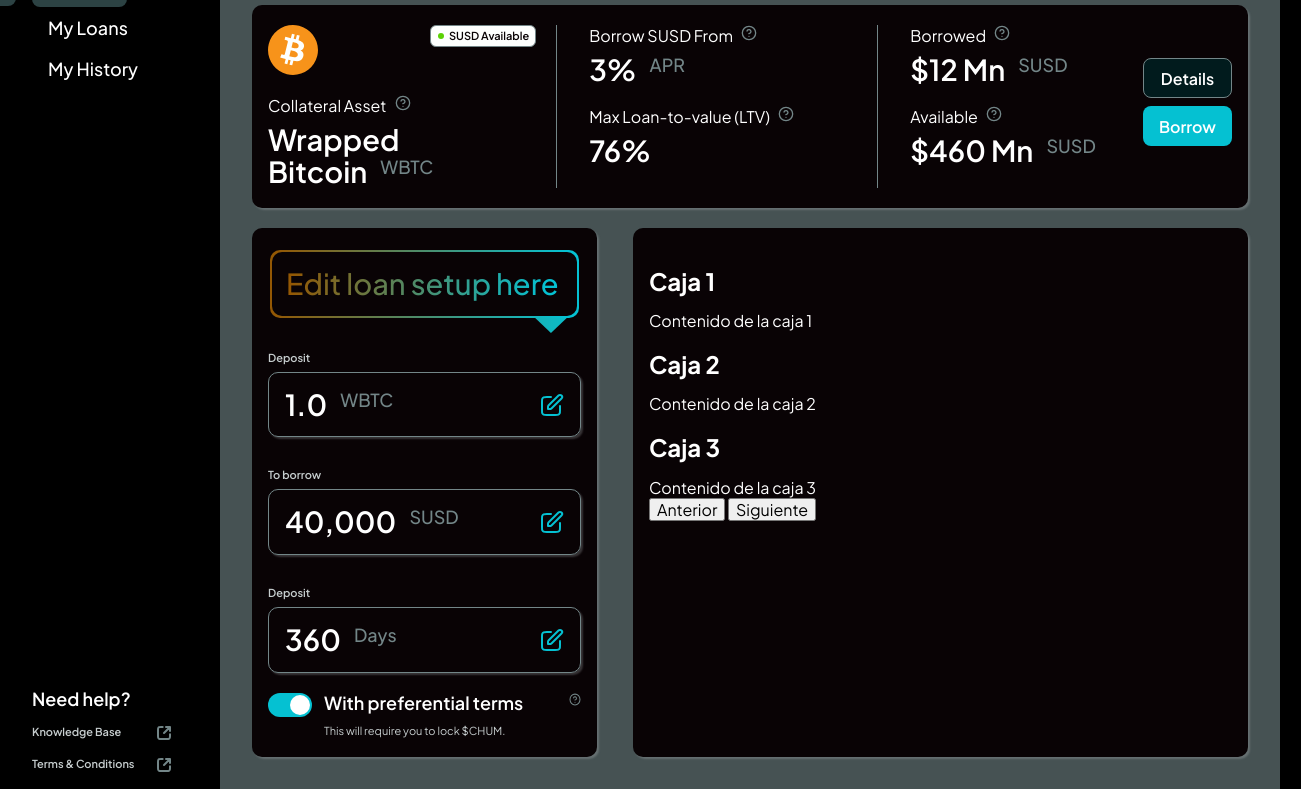
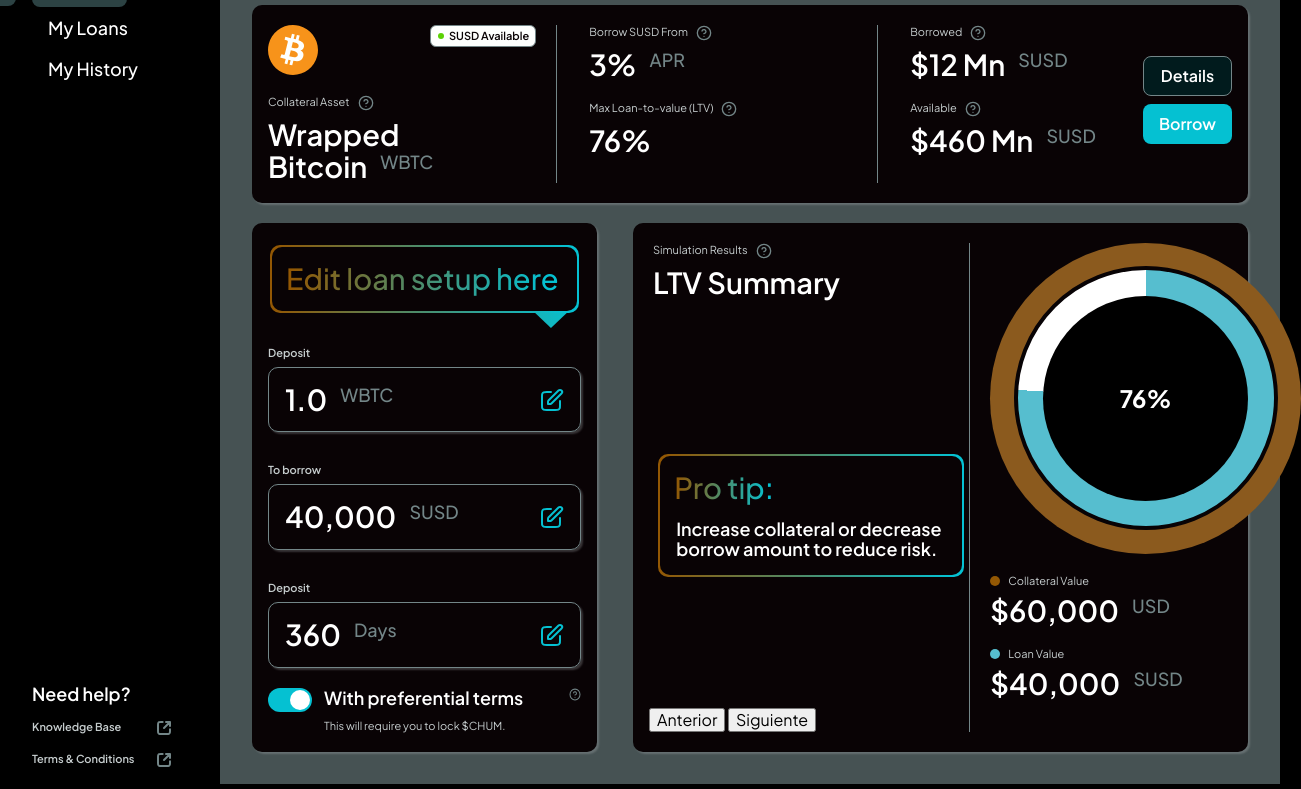
Before and after one commit to nande12/shark, a website: page borrow.html in a window 1280 px wide. Shown: the part 237-1026 px from the top of the page, 1301 px wide, since content can reach past the window. Drawn offline with Linux system fonts and the light colour scheme.

Commit message:
Simulation first screen

```diff
--- a/borrow.html
+++ b/borrow.html
@@ -499,8 +499,56 @@
             <div class="simulation-box table-row less-padding">
               <div class="step-container">
                 <div class="step" id="step1">
-                  <h2>Caja 1</h2>
-                  <p>Contenido de la caja 1</p>
+                  <div class="sim-main">
+                    <p class="heading-label">
+                      Simulation Results
+                      <span><img src="./img/help-circle.svg" alt="" /></span>
+                    </p>
+                    <h2 class="asset-title">LTV Summary</h2>
+
+                    <div class="pro-tip">
+                      <h2 class="gradient-title">
+                        <div class="gradient-title-span">
+                          <span>Pro tip:</span>
+                        </div>
+                        <p class="pro-tip-desc">
+                          Increase collateral or decrease borrow amount to
+                          reduce risk.
+                        </p>
+                      </h2>
+                    </div>
+                  </div>
+                  <div class="sim-secondary">
+                    <div class="progress-container">
+                      <div class="outer-circle">
+                        <div class="inner-circle">
+                          <span id="progress-text">0%</span>
+                        </div>
+                      </div>
+                    </div>
+
+                    <!-- Inputs hidden -->
+                    <input type="hidden" id="progress-brown" value="100" />
+                    <!-- Para la barra exterior (café) -->
+                    <input type="hidden" id="progress-aqua" value="76" />
+                    <!-- Para la barra interior (verde agua) -->
+
+                    <p class="heading-label">
+                      <span class="brown-circle heading-circle"></span>
+                      Collateral Value
+                    </p>
+                    <h2 class="asset-title">
+                      $60,000 <span class="asset-type">USD</span>
+                    </h2>
+
+                    <p class="heading-label">
+                      <span class="blue-light-circle heading-circle"></span>
+                      Loan Value
+                    </p>
+                    <h2 class="asset-title">
+                      $40,000 <span class="asset-type">SUSD</span>
+                    </h2>
+                  </div>
                 </div>
                 <div class="step" id="step2">
                   <h2>Caja 2</h2>
--- a/js/main.js
+++ b/js/main.js
@@ -219,3 +219,85 @@ if (document.getElementById("slider2")) {
 if (document.getElementById("initialBox")) {
   document.getElementById("initialBox").classList.add("active");
 }
+
+//SIMULATION CONTAINER
+let currentStep = 1;
+
+function showStep(step) {
+  // Esconder todas las cajas
+  const steps = document.querySelectorAll(".step");
+
+  if (steps) {
+    steps.forEach((s) => {
+      s.classList.remove("active");
+    });
+
+    // Mostrar la caja correspondiente
+    const activeStep = document.getElementById("step" + step);
+    if (activeStep) {
+      activeStep.classList.add("active");
+    }
+  }
+}
+
+function navigate(direction) {
+  currentStep += direction;
+
+  // Ajustar cíclicamente el número de paso
+  if (currentStep > 3) {
+    currentStep = 1;
+  } else if (currentStep < 1) {
+    currentStep = 3;
+  }
+
+  showStep(currentStep);
+}
+
+// Inicializar mostrando la caja 1
+showStep(currentStep);
+
+//PROGRESS BAR
+///////////////////////////
+
+document.addEventListener("DOMContentLoaded", () => {
+  // Referencias de elementos
+  const inputBrown = document.getElementById("progress-brown");
+  const inputAqua = document.getElementById("progress-aqua");
+  const progressText = document.getElementById("progress-text");
+  const outerCircle = document.querySelector(".outer-circle");
+  const innerCircle = document.querySelector(".inner-circle");
+
+  // Obtener valores de los inputs
+  if (inputBrown) {
+    const valueBrown = parseInt(inputBrown.value);
+
+    // Limitar valores entre 0 y 100
+    const brownProgress = Math.min(Math.max(valueBrown, 0), 100);
+
+    // Ajustar colores de progreso usando conic-gradient
+    if (outerCircle) {
+      outerCircle.style.background = `conic-gradient(
+      #8b5a1e 0% ${brownProgress}%,
+      #080305 ${brownProgress}% 100%
+  )`;
+    }
+  }
+
+  if (inputAqua) {
+    const valueAqua = parseInt(inputAqua.value);
+
+    // Limitar valores entre 0 y 100
+    const aquaProgress = Math.min(Math.max(valueAqua, 0), 100);
+
+    // Actualizar el texto del progreso
+    progressText.textContent = `${valueAqua}%`;
+
+    // Ajustar colores de progreso usando conic-gradient
+    if (innerCircle) {
+      innerCircle.style.background = `conic-gradient(
+        #56becf 0% ${aquaProgress}%,
+        #ffffff ${aquaProgress}% 100%
+    )`;
+    }
+  }
+});
--- a/sass/loan-setup.scss
+++ b/sass/loan-setup.scss
@@ -181,6 +181,7 @@
 //element styles
 .gradient-title {
   display: flex;
+  flex-direction: column;
   align-items: center;
   width: 100%;
   position: relative;
@@ -225,6 +226,18 @@
     -webkit-background-clip: text;
     background-clip: text;
     -webkit-text-fill-color: transparent;
+  }
+
+  .pro-tip-desc {
+    color: #fff;
+    position: relative;
+    z-index: 1;
+    font-size: 18px;
+    font-weight: 600;
+    background: #090305;
+    width: 100%;
+    margin: 0;
+    padding-top: 20px;
   }
 
   &.arrow-approach {
--- /dev/null
+++ b/sass/simulation.scss
@@ -0,0 +1,135 @@
+.simulation-box {
+  position: relative;
+
+  .step-container {
+    color: #fff;
+  }
+
+  .step {
+    position: absolute;
+    top: 0;
+    left: 0;
+    width: 100%;
+    height: 100%;
+    opacity: 0;
+    visibility: hidden;
+    transition: opacity 0.5s ease-in-out, visibility 0s 0.5s;
+    padding: 20px;
+    display: flex;
+  }
+
+  .step.active {
+    opacity: 1;
+    visibility: visible;
+    transition: opacity 0.5s ease-in-out;
+    display: flex;
+    flex-direction: column;
+  }
+
+  .navigation {
+    margin-top: 0;
+    position: absolute;
+    z-index: 100;
+    bottom: 20px;
+  }
+
+  .sim-main {
+    height: 100%;
+    display: flex;
+    flex-direction: column;
+  }
+
+  .pro-tip {
+    height: 100%;
+    align-items: center;
+    justify-content: center;
+    display: flex;
+
+    .gradient-title {
+      max-width: 310px;
+    }
+
+    .gradient-title-span {
+      border-bottom-left-radius: 0;
+      border-bottom-right-radius: 0;
+    }
+
+    .pro-tip-desc {
+      padding: 0 16px 16px;
+      border-bottom-left-radius: 10px;
+      border-bottom-right-radius: 10px;
+    }
+  }
+}
+
+// PORGRESS BAR
+.progress-container {
+  position: relative;
+  width: 311px;
+  height: 311px;
+  margin: auto;
+  margin-bottom: 20px;
+}
+
+.outer-circle {
+  position: relative;
+  width: 100%;
+  height: 100%;
+  border-radius: 50%;
+  background: conic-gradient(
+    #8b5a1e 0% 85%,
+    /* Color café con valor desde input hidden */ #080305 85% 100%
+      /* Color de fondo del resto de la barra */
+  );
+  display: flex;
+  justify-content: center;
+  align-items: center;
+}
+
+.inner-circle {
+  position: absolute;
+  width: 85%;
+  height: 85%;
+  border-radius: 50%;
+  background: conic-gradient(
+    #56becf 0% 76%,
+    /* Color verde agua con valor desde input hidden */ #ffffff 76% 100%
+      /* Color de fondo del resto de la barra */
+  );
+  display: flex;
+  justify-content: center;
+  align-items: center;
+  border: solid 4px #080305;
+}
+
+#progress-text {
+  color: #fff;
+  font-size: 24px;
+  font-weight: bold;
+  background-color: #000;
+  position: absolute;
+  width: 80%;
+  height: 80%;
+  border-radius: 50%;
+  display: flex;
+  justify-content: center;
+  align-items: center;
+}
+
+@media screen and (min-width: 1200px) {
+  .simulation-box {
+    .step.active {
+      flex-direction: row;
+    }
+
+    .sim-main {
+      width: 55%;
+    }
+
+    .sim-secondary {
+      width: 45%;
+      padding-left: 20px;
+      border-left: solid 1px #738688;
+    }
+  }
+}
--- a/sass/style.scss
+++ b/sass/style.scss
@@ -11,3 +11,4 @@
 @import "table-row";
 @import "wallet-modal";
 @import "loan-setup";
+@import "simulation";
--- a/sass/table-row.scss
+++ b/sass/table-row.scss
@@ -60,6 +60,26 @@
   display: flex;
   margin-bottom: 8px;
   margin-top: 0;
+  font-size: 11px;
+  color: #c6cdce;
+
+  .heading-circle {
+    width: 10px;
+    height: 10px;
+    border-radius: 50%;
+    margin-right: 8px;
+    position: relative;
+    top: 2px;
+    margin-left: 0;
+
+    &.brown-circle {
+      background-color: #935804;
+    }
+
+    &.blue-light-circle {
+      background-color: #56becf;
+    }
+  }
 
   span {
     margin-left: 8px;
```
Also changed, not shown: css/style.min.css, 1 other file.
